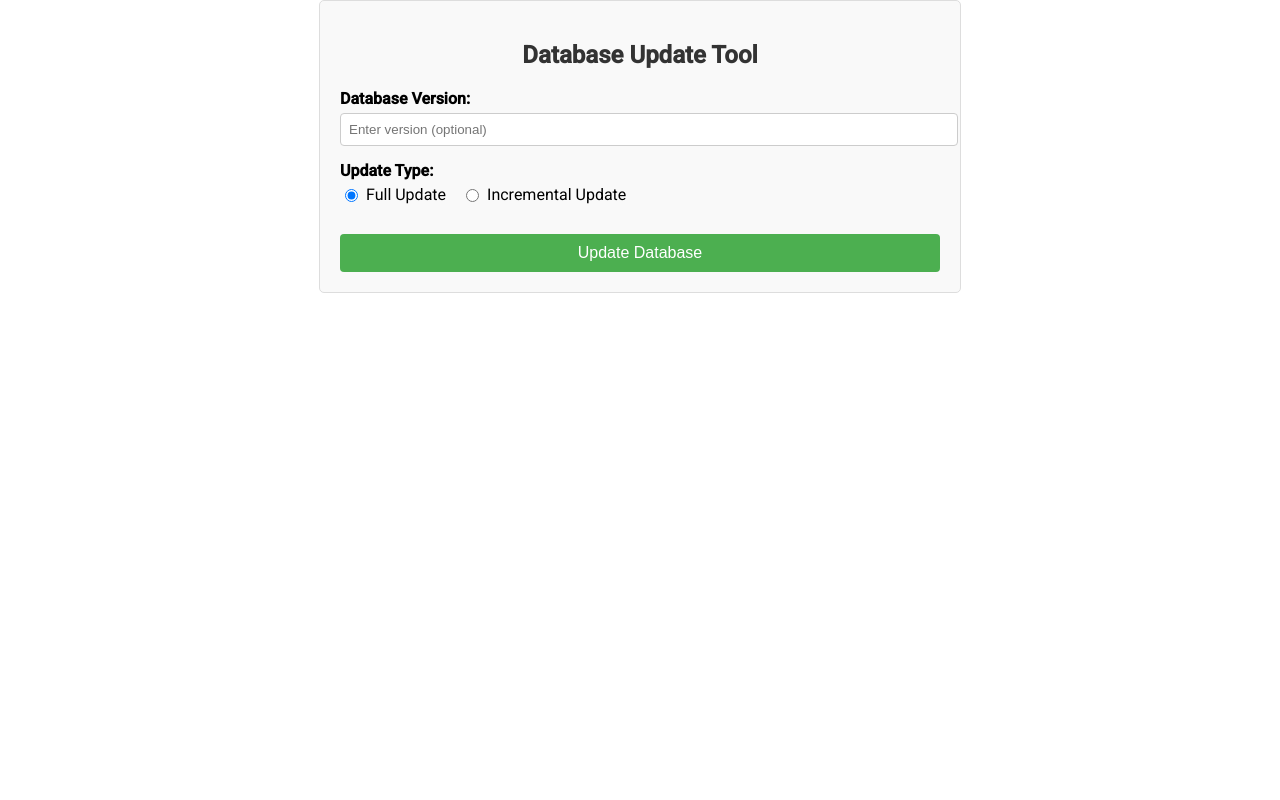
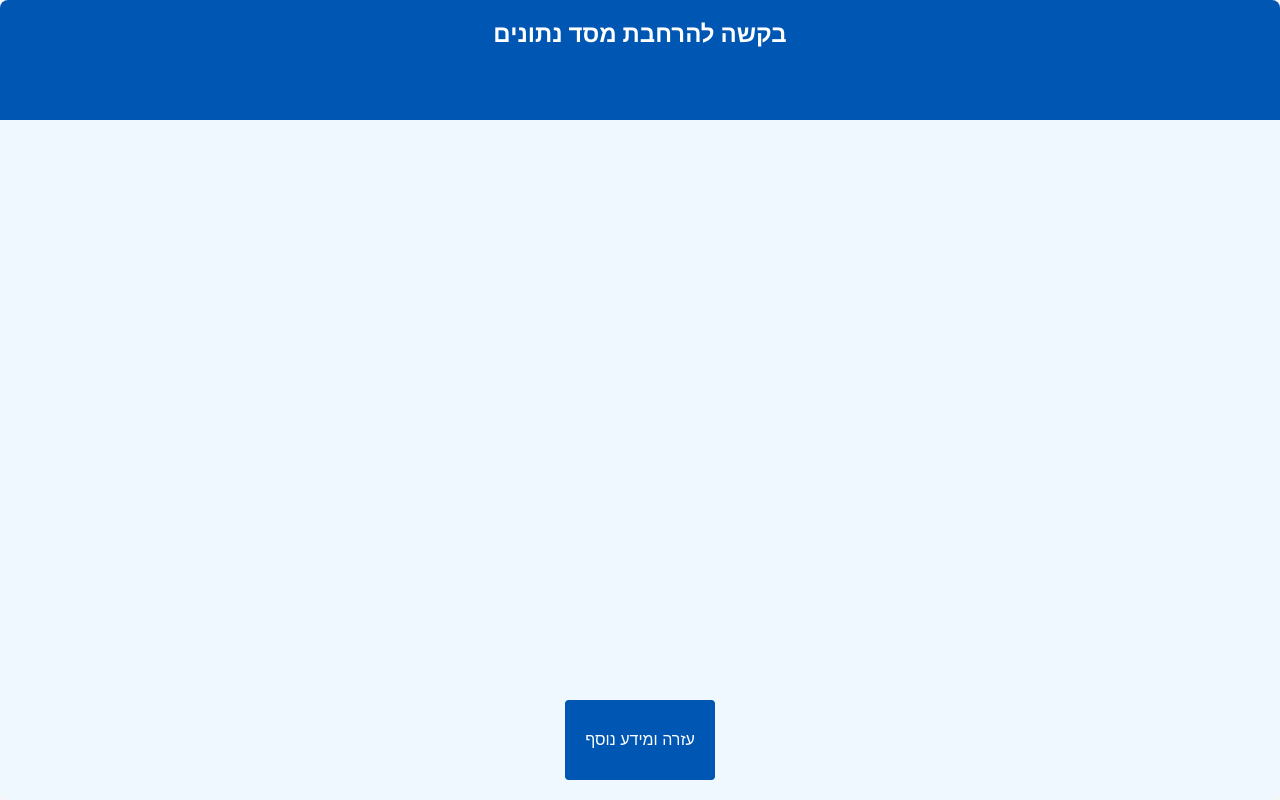
Before and after one commit to TagorPetrosian/update-db, an Angular app: page /update-db-request in a window 1280 px wide. Built offline with nearby package versions, Linux system fonts and the light colour scheme.

Commit message:
add process pane

```diff
--- /dev/null
+++ b/src/app/shared/components/process-pane/process-pane.component.css
@@ -0,0 +1,64 @@
+.process-pane {
+  display: flex;
+  flex-direction: column;
+  height: 100vh;
+  width: 100%;
+  border-radius: 8px;
+  overflow: hidden;
+  box-shadow: 0 2px 10px rgba(0, 0, 0, 0.1);
+  direction: rtl;
+  position: absolute;
+  top: 0;
+  left: 0;
+  right: 0;
+  bottom: 0;
+}
+
+.process-pane-header {
+  background-color: #0056b3;
+  color: white;
+  padding: 20px;
+  text-align: center;
+  min-height: 80px;
+}
+
+.header-title {
+  margin: 0;
+  font-size: 1.5rem;
+  font-weight: bold;
+}
+
+.process-pane-content {
+  flex: 1;
+  padding: 20px;
+  background-color: #f0f8ff;
+  overflow-y: auto;
+}
+
+.process-pane-footer {
+  padding: 20px;
+  background-color: #f0f8ff;
+  display: flex;
+  justify-content: center;
+  min-height: 80px;
+}
+
+.action-button {
+  background-color: #0056b3;
+  color: white;
+  border: none;
+  border-radius: 4px;
+  padding: 10px 20px;
+  font-size: 1rem;
+  cursor: pointer;
+  transition: background-color 0.3s;
+}
+
+.action-button:hover {
+  background-color: #003d82;
+}
+
+.action-button:focus {
+  outline: none;
+  box-shadow: 0 0 0 3px rgba(0, 86, 179, 0.3);
+}
--- /dev/null
+++ b/src/app/shared/components/process-pane/process-pane.component.html
@@ -0,0 +1,17 @@
+<div class="process-pane">
+  <!-- Header (blue upper part) -->
+  <div class="process-pane-header">
+    <h2 class="header-title">{{ headerTitle }}</h2>
+  </div>
+
+  <!-- Content (middle part) -->
+  <div class="process-pane-content">
+  </div>
+
+  <!-- Footer (with button) -->
+  <div class="process-pane-footer">
+    <button class="action-button" (click)="onButtonClick()">
+      {{ buttonText }}
+    </button>
+  </div>
+</div>
--- /dev/null
+++ b/src/app/shared/components/process-pane/process-pane.component.ts
@@ -0,0 +1,19 @@
+import { Component, Input, Output, EventEmitter } from '@angular/core';
+import { CommonModule } from '@angular/common';
+
+@Component({
+  selector: 'app-process-pane',
+  templateUrl: './process-pane.component.html',
+  styleUrls: ['./process-pane.component.css'],
+  standalone: true,
+  imports: [CommonModule]
+})
+export class ProcessPaneComponent {
+  @Input() headerTitle: string = '';
+  @Input() buttonText: string = 'המשך בבקשה';
+  @Output() buttonClick = new EventEmitter<void>();
+
+  onButtonClick(): void {
+    this.buttonClick.emit();
+  }
+}
--- a/src/app/shared/shared.module.ts
+++ b/src/app/shared/shared.module.ts
@@ -2,6 +2,7 @@ import { NgModule } from '@angular/core';
 import { CommonModule } from '@angular/common';
 import { ReactiveFormsModule, FormsModule } from '@angular/forms';
 import { RouterModule } from '@angular/router';
+import { ProcessPaneComponent } from './components/process-pane/process-pane.component';
 
 @NgModule({
   declarations: [
--- a/src/app/update-db/components/update-db/update-db.component.html
+++ b/src/app/update-db/components/update-db/update-db.component.html
@@ -1,28 +1,6 @@
-<div class="update-db-container">
-  <h2>Database Update Tool</h2>
+<app-process-pane
+  headerTitle="בקשה להרחבת מסד נתונים"
+  buttonText="עזרה ומידע נוסף"
+  (buttonClick)="onButtonClick()"></app-process-pane>
 
-  <form [formGroup]="updateForm" (ngSubmit)="onSubmit()">
-    <div class="form-group">
-      <label for="dbVersion">Database Version:</label>
-      <input type="text" id="dbVersion" formControlName="dbVersion" placeholder="Enter version (optional)">
-    </div>
-
-    <div class="form-group">
-      <label>Update Type:</label>
-      <div class="radio-group">
-        <label>
-          <input type="radio" formControlName="updateType" value="full"> Full Update
-        </label>
-        <label>
-          <input type="radio" formControlName="updateType" value="incremental"> Incremental Update
-        </label>
-      </div>
-    </div>
-
-    <button type="submit" [disabled]="isLoading">Update Database</button>
-  </form>
-
-  <div class="status-container" *ngIf="updateStatus">
-    <p [ngClass]="{'loading': isLoading}">{{ updateStatus }}</p>
-  </div>
-</div>
+<router-outlet></router-outlet>
--- a/src/app/update-db/components/update-db/update-db.component.ts
+++ b/src/app/update-db/components/update-db/update-db.component.ts
@@ -1,11 +1,16 @@
 import { Component, OnInit } from '@angular/core';
-import { FormBuilder, FormGroup } from '@angular/forms';
+import { FormBuilder, FormGroup, ReactiveFormsModule } from '@angular/forms';
+import { CommonModule } from '@angular/common';
+import { RouterModule } from '@angular/router';
 import { UpdateDbService } from '../../update-db.service';
+import { ProcessPaneComponent } from '../../../shared/components/process-pane/process-pane.component';
 
 @Component({
   selector: 'app-update-db',
   templateUrl: './update-db.component.html',
-  styleUrls: ['./update-db.component.css']
+  styleUrls: ['./update-db.component.css'],
+  standalone: true,
+  imports: [CommonModule, ReactiveFormsModule, RouterModule, ProcessPaneComponent]
 })
 export class UpdateDbComponent implements OnInit {
   updateForm: FormGroup;
@@ -44,4 +49,8 @@ export class UpdateDbComponent implements OnInit {
       );
     }
   }
+
+  onButtonClick(): void {
+    console.log('Help button clicked');
+  }
 }
--- a/src/app/update-db/new-update-db-request/components/new-update-db-request/new-update-db-request.component.ts
+++ b/src/app/update-db/new-update-db-request/components/new-update-db-request/new-update-db-request.component.ts
@@ -1,9 +1,12 @@
 import { Component } from '@angular/core';
+import { CommonModule } from '@angular/common';
 
 @Component({
   selector: 'app-new-update-db-request',
   templateUrl: './new-update-db-request.component.html',
-  styleUrls: ['./new-update-db-request.component.css']
+  styleUrls: ['./new-update-db-request.component.css'],
+  standalone: true,
+  imports: [CommonModule]
 })
 export class NewUpdateDbRequestComponent {
   // Empty component
```
Also changed, not shown: src/app/update-db/new-update-db-request/new-update-db-request.module.ts (+0 -12 lines), src/app/update-db/update-db.module.ts (+1 -13 lines), src/styles.css (added, +7 -0 lines).
